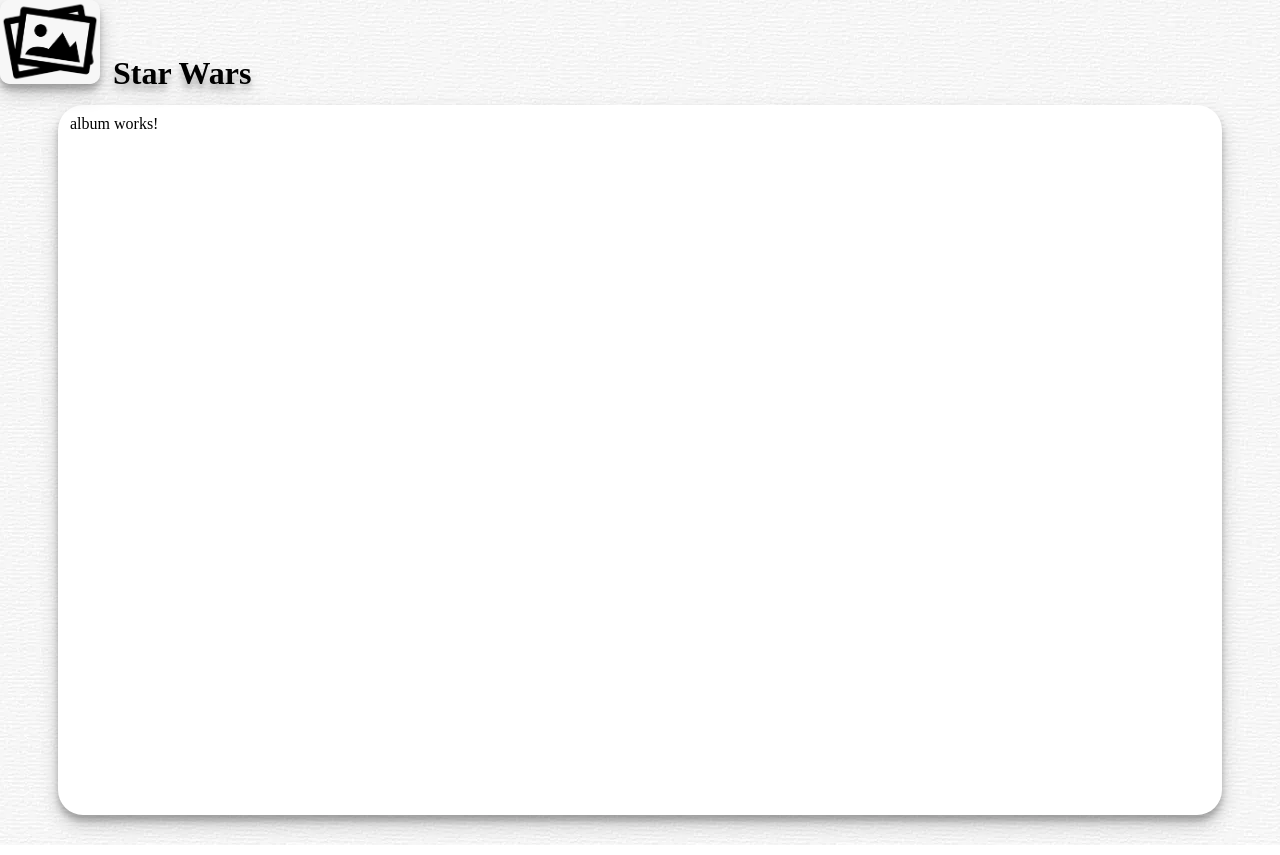
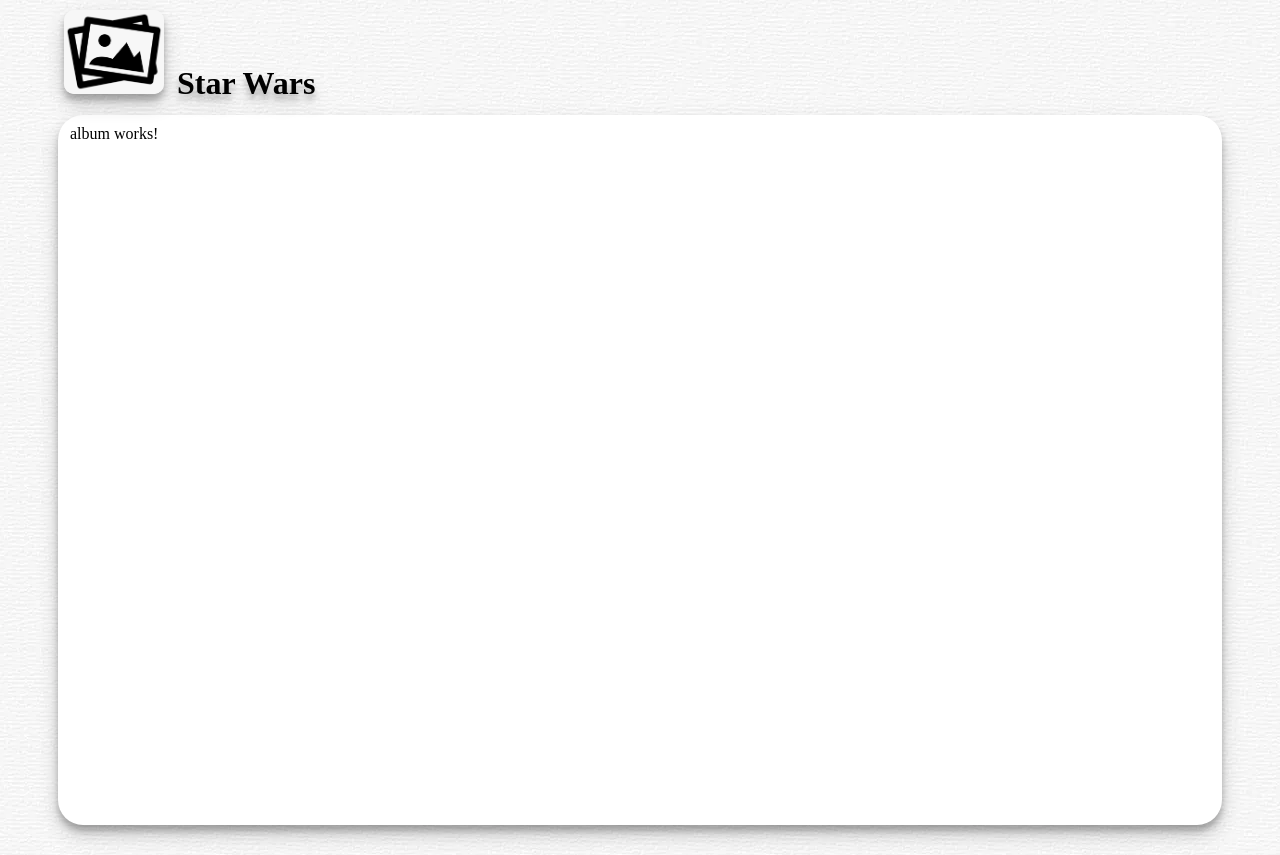
Before and after one commit to juanse-morales/star-wars, an Angular app: page / in a window 1280 px wide. Built offline with nearby package versions, Linux system fonts and the light colour scheme.

Commit message:
REFACTOR: Adjust header

```diff
--- a/src/app/logo/logo.component.css
+++ b/src/app/logo/logo.component.css
@@ -1,3 +1,10 @@
+header {
+  width: 90%;
+  height: auto;
+  margin: auto;
+  padding-top: 10px;
+}
+
 img {
   margin: auto;
   width: 100px;
@@ -12,3 +19,9 @@ h1 {
   margin-left: 13px;
   text-shadow: rgba(0, 0, 0, 0.19) 0px 10px 20px, rgba(0, 0, 0, 0.23) 0px 6px 6px;
 }
+
+#logo-container {
+  margin: auto;
+  width: auto;
+  height: auto;
+}
--- a/src/app/logo/logo.component.html
+++ b/src/app/logo/logo.component.html
@@ -1,4 +1,6 @@
-<div id="logo-container">
-  <img src="../../assets/logo.png" alt="logo">
-  <h1>Star Wars</h1>
-</div>
+<header>
+  <div id="logo-container">
+    <img src="../../assets/logo.png" alt="logo">
+    <h1>Star Wars</h1>
+  </div>
+</header>
```
